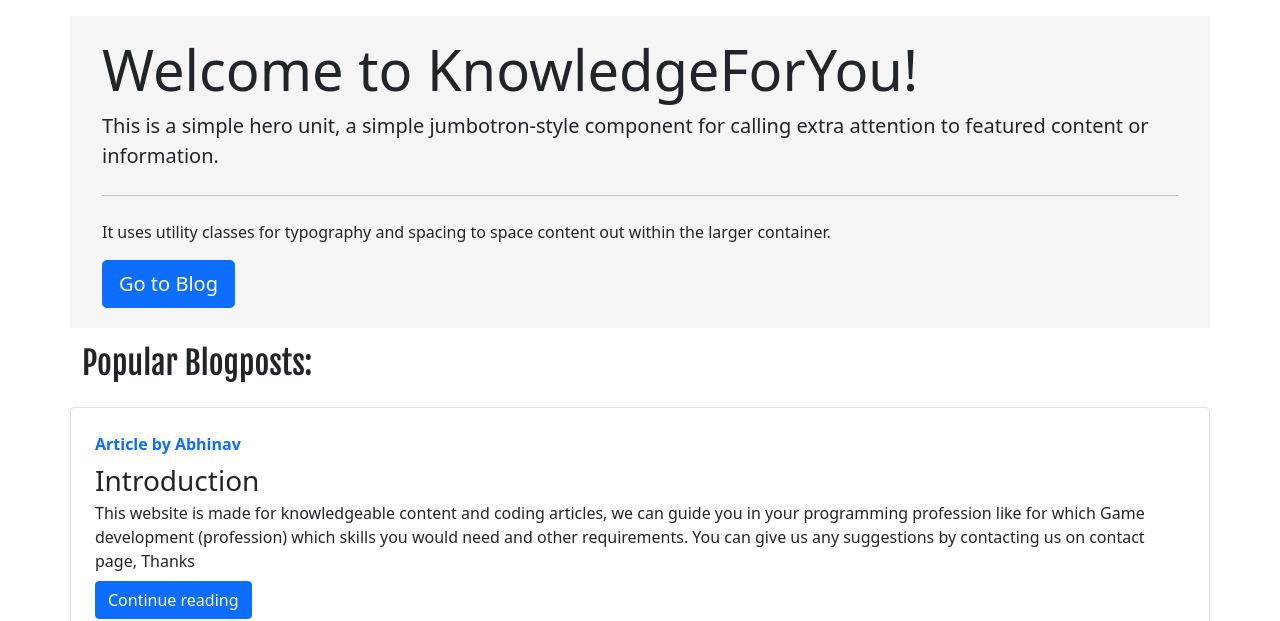
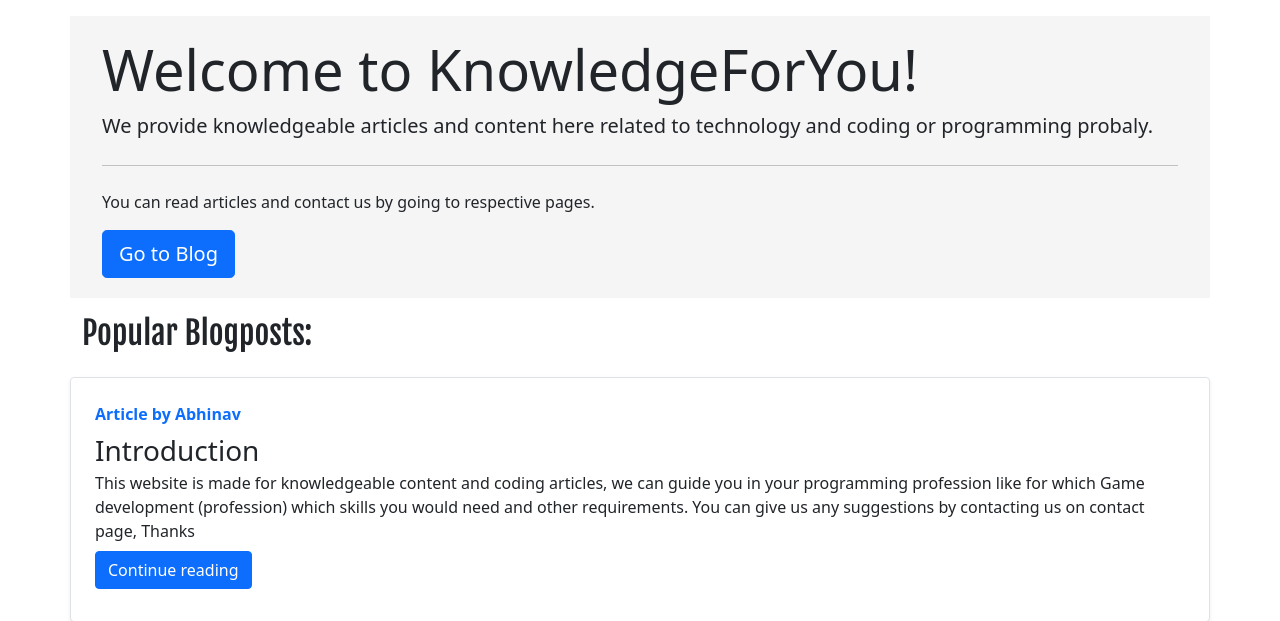
Before and after one commit to Abhizx/Django-Project-Blog, a Django app: page / in a window 1280 px wide. Shown: the part 56-677 px from the top of the page. Run offline with Django 3.2, Linux system fonts and the light colour scheme; data comes from the database, SQL or seed files in the repository; some libraries are stand-ins or nearby versions.

Commit message:
make it better

```diff
--- a/templates/home/home.html
+++ b/templates/home/home.html
@@ -8,10 +8,9 @@
 <div class="container" id="jumbo1bg">
     <div class="jumbotron my-3" id="ok">
         <h1 id="wdisplay" class="display-4">Welcome to KnowledgeForYou!</h1>
-        <p class="lead">This is a simple hero unit, a simple jumbotron-style component for calling extra attention to
-            featured content or information.</p>
+        <p class="lead">We provide knowledgeable articles and content here related to technology and coding or programming probaly.</p>
         <hr class="my-4">
-        <p>It uses utility classes for typography and spacing to space content out within the larger container.</p>
+        <p>You can read articles and contact us by going to respective pages.</p>
         <a class="btn btn-primary btn-lg" href="/blog" role="button">Go to Blog</a>
     </div>
 </div>
```
